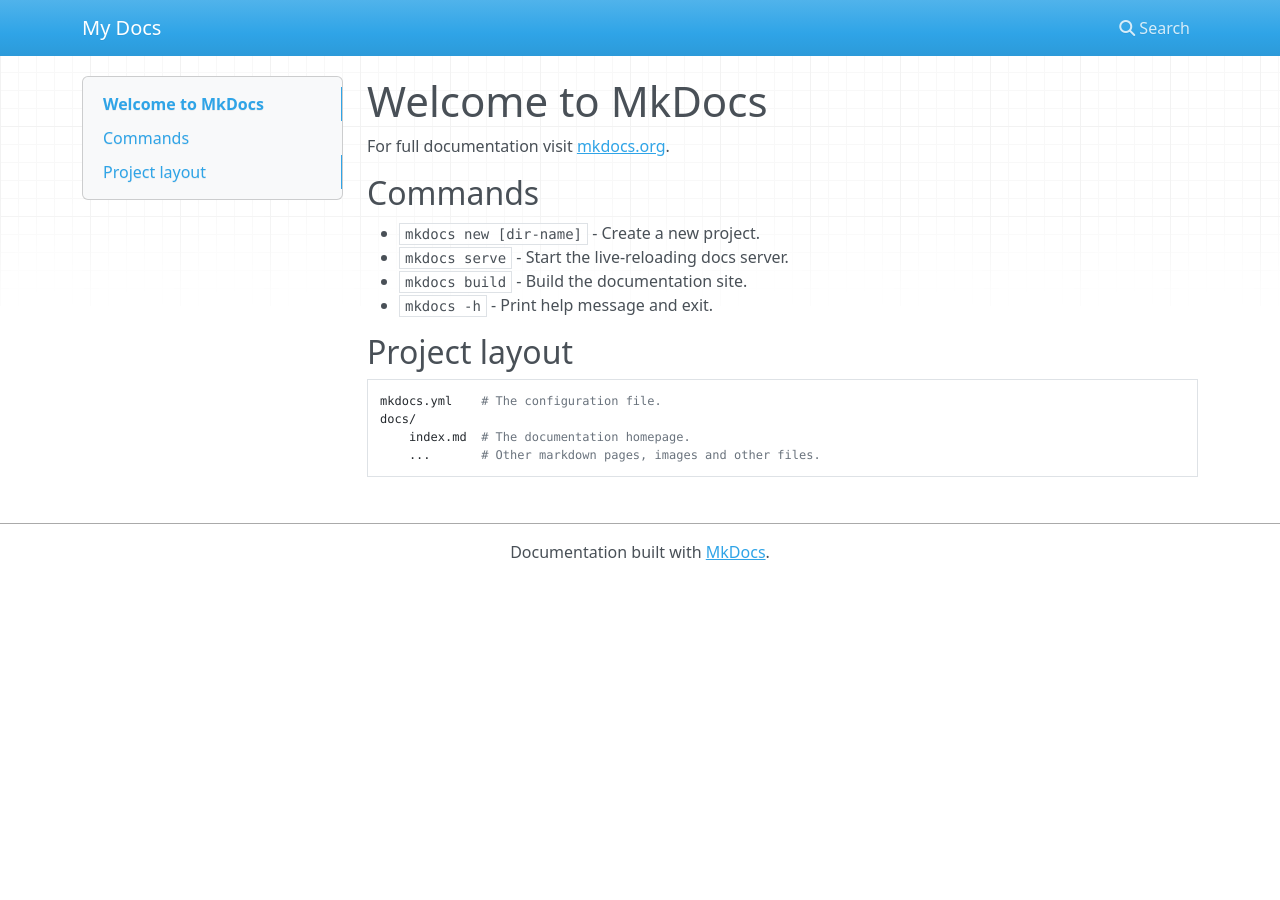
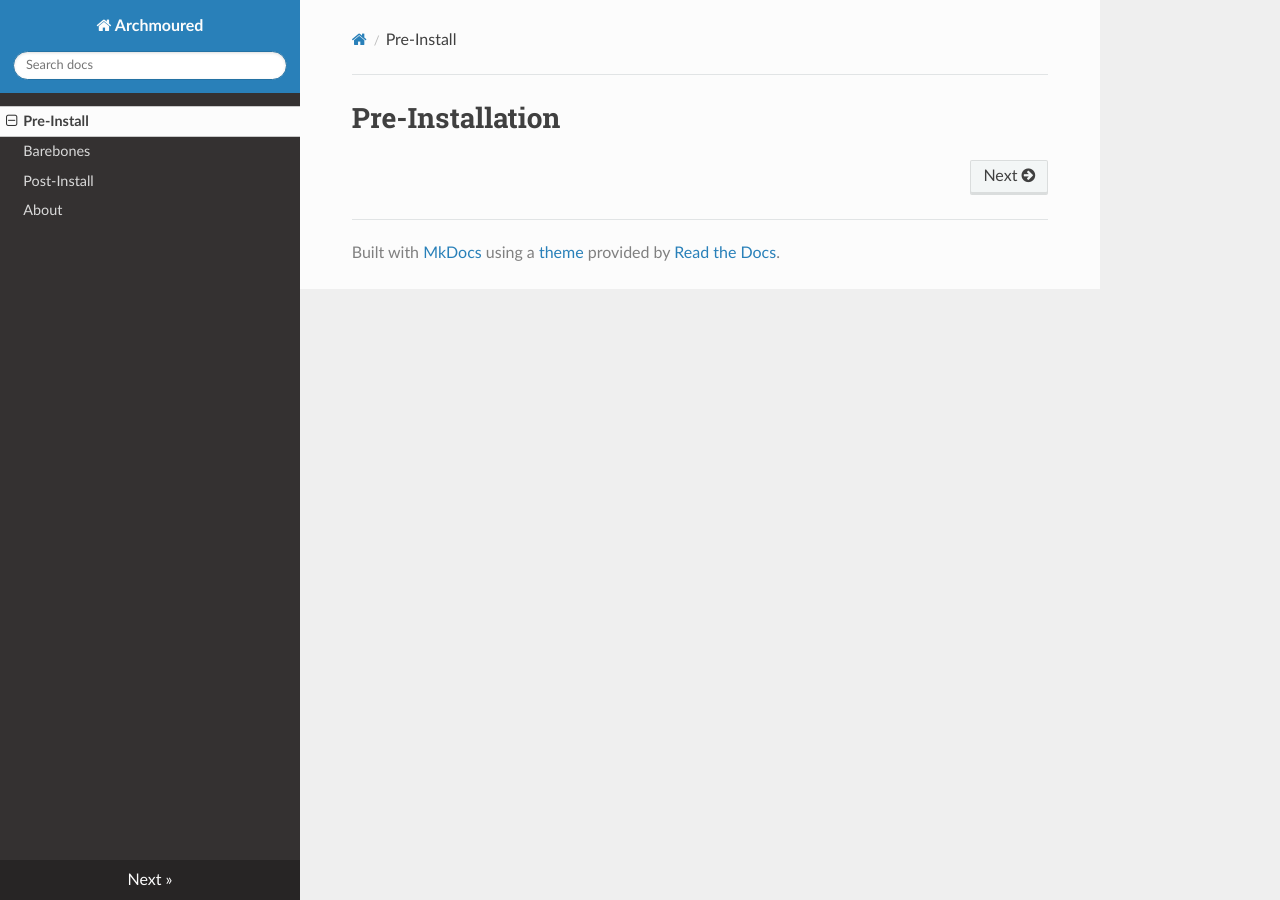
Before and after one commit to hvanjerdz/archmoured, an MkDocs documentation site: the page built from docs/index.md, in a window 1280 px wide. Built offline with MkDocs 1.6.1, drawn with Linux system fonts in a browser that asks for light colours; nearby versions of some CDN libraries.

Commit message:
Add docs and navigation

```diff
--- a/docs/index.md
+++ b/docs/index.md
@@ -1,17 +1 @@
-# Welcome to MkDocs
-
-For full documentation visit [mkdocs.org](https://www.mkdocs.org).
-
-## Commands
-
-* `mkdocs new [dir-name]` - Create a new project.
-* `mkdocs serve` - Start the live-reloading docs server.
-* `mkdocs build` - Build the documentation site.
-* `mkdocs -h` - Print help message and exit.
-
-## Project layout
-
-    mkdocs.yml    # The configuration file.
-    docs/
-        index.md  # The documentation homepage.
-        ...       # Other markdown pages, images and other files.
+# Pre-Installation
--- a/mkdocs.yml
+++ b/mkdocs.yml
@@ -1 +1,9 @@
-site_name: My Docs
+site_name: Archmoured
+
+nav:
+  - Pre-Install: index.md
+  - Barebones: barebones.md
+  - Post-Install: post-install.md
+  - About: about.md
+
+theme: readthedocs
```
Also changed, not shown: docs/about.md (added, +14 -0 lines), docs/barebones.md (added, +1 -0 lines), docs/post-install.md (added, +1 -0 lines).
